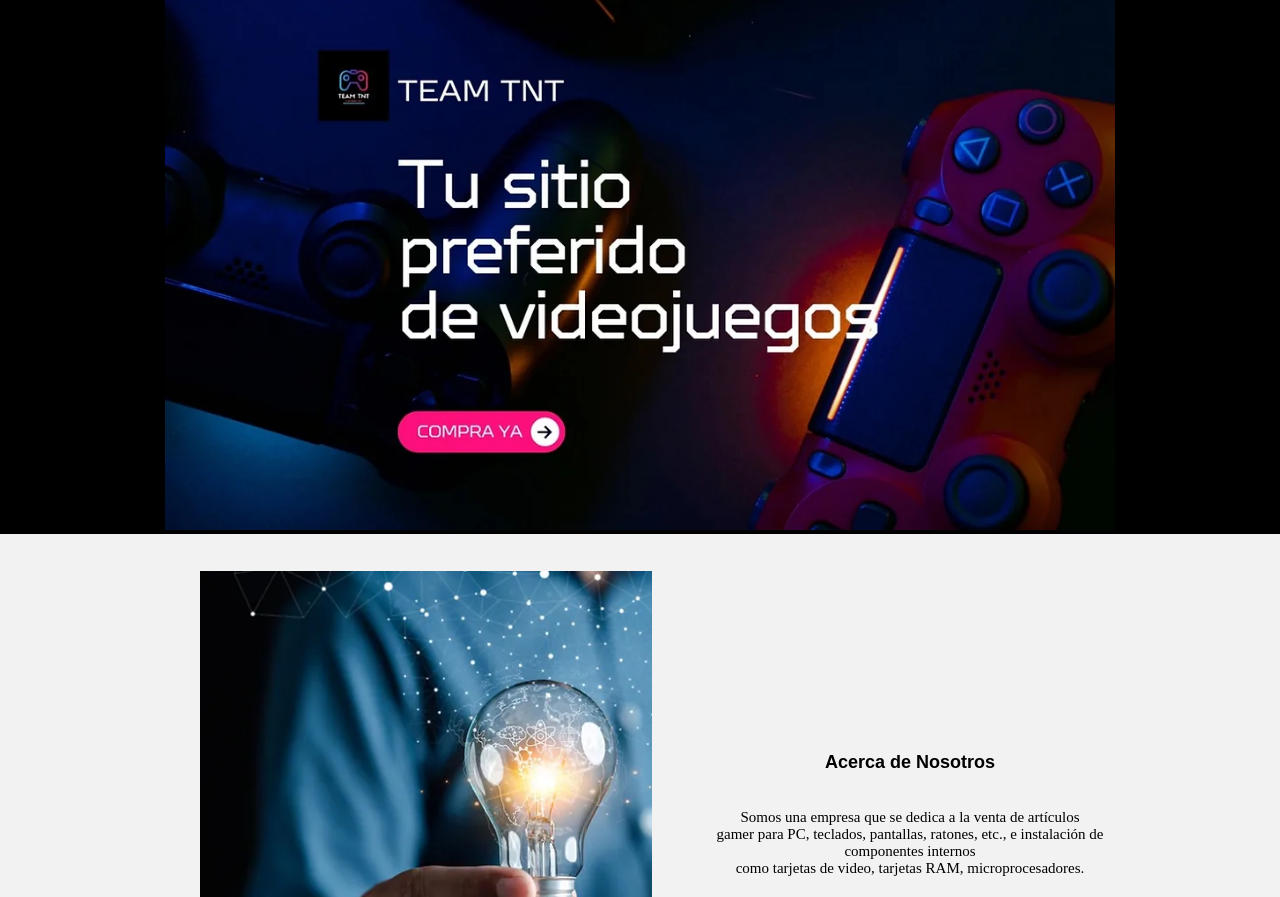
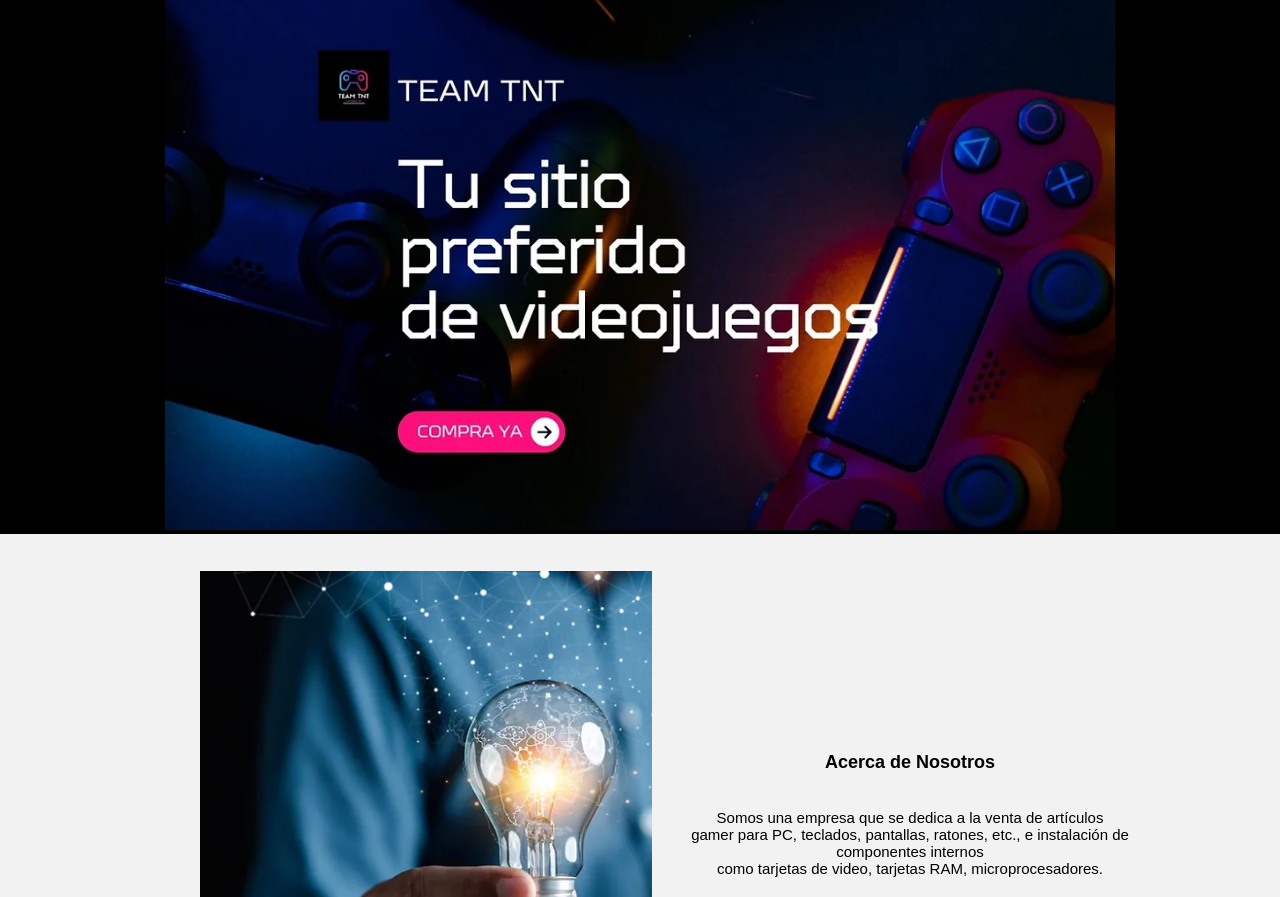
Before and after one commit to 72467573/TeamTNT_pagina, a plain HTML site: page index.html in a window 1280 px wide. Shown: the part 55-952 px from the top of the page. Drawn offline with Linux system fonts and the light colour scheme.

Commit message:
atualizacio 2 del index

```diff
--- a/css/inicio/inicio.css
+++ b/css/inicio/inicio.css
@@ -49,7 +49,10 @@ body {
 }
 
 /*INICIO*/
-
+p{
+	font-family: sans-serif;
+	font-size: 15px;
+}
 .imgI {
 	background: #000000;
 	top: 0;
--- a/index.html
+++ b/index.html
@@ -29,7 +29,7 @@
 			<h1 style="font-family: Arial, sans-serif; font-size: 18px;">Acerca de Nosotros</h1>
 			<br>
 			<br>
-			<p style="font-family: 'Times New Roman', serif; font-size: 15px;">Somos una empresa que se dedica a la venta de artículos<br> gamer para PC, teclados, pantallas, ratones, etc., e instalación de componentes internos<br> como tarjetas de video, tarjetas RAM, microprocesadores.</p>
+			<p>Somos una empresa que se dedica a la venta de artículos<br> gamer para PC, teclados, pantallas, ratones, etc., e instalación de componentes internos<br> como tarjetas de video, tarjetas RAM, microprocesadores.</p>
 		</div>
     </div>
 	<footer class="pie-pagina">
```
